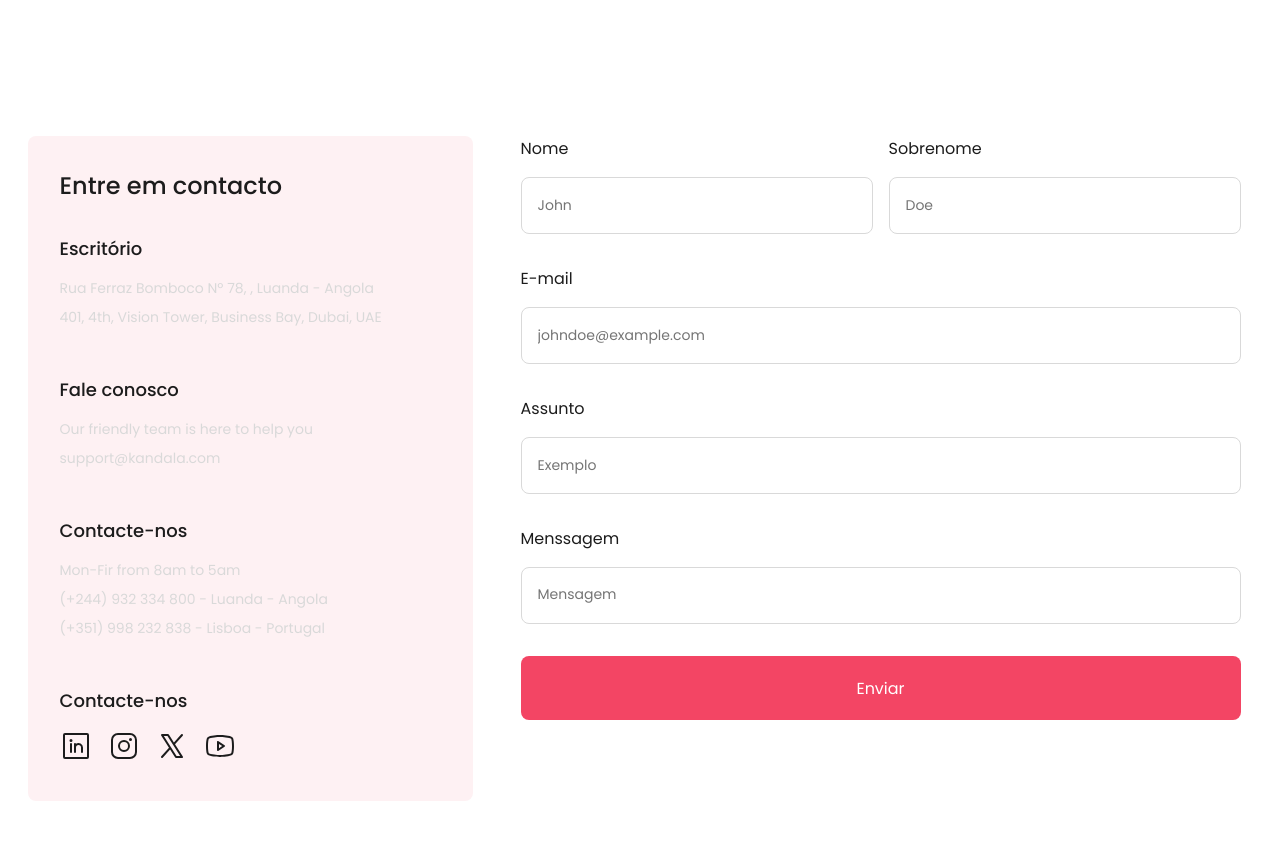
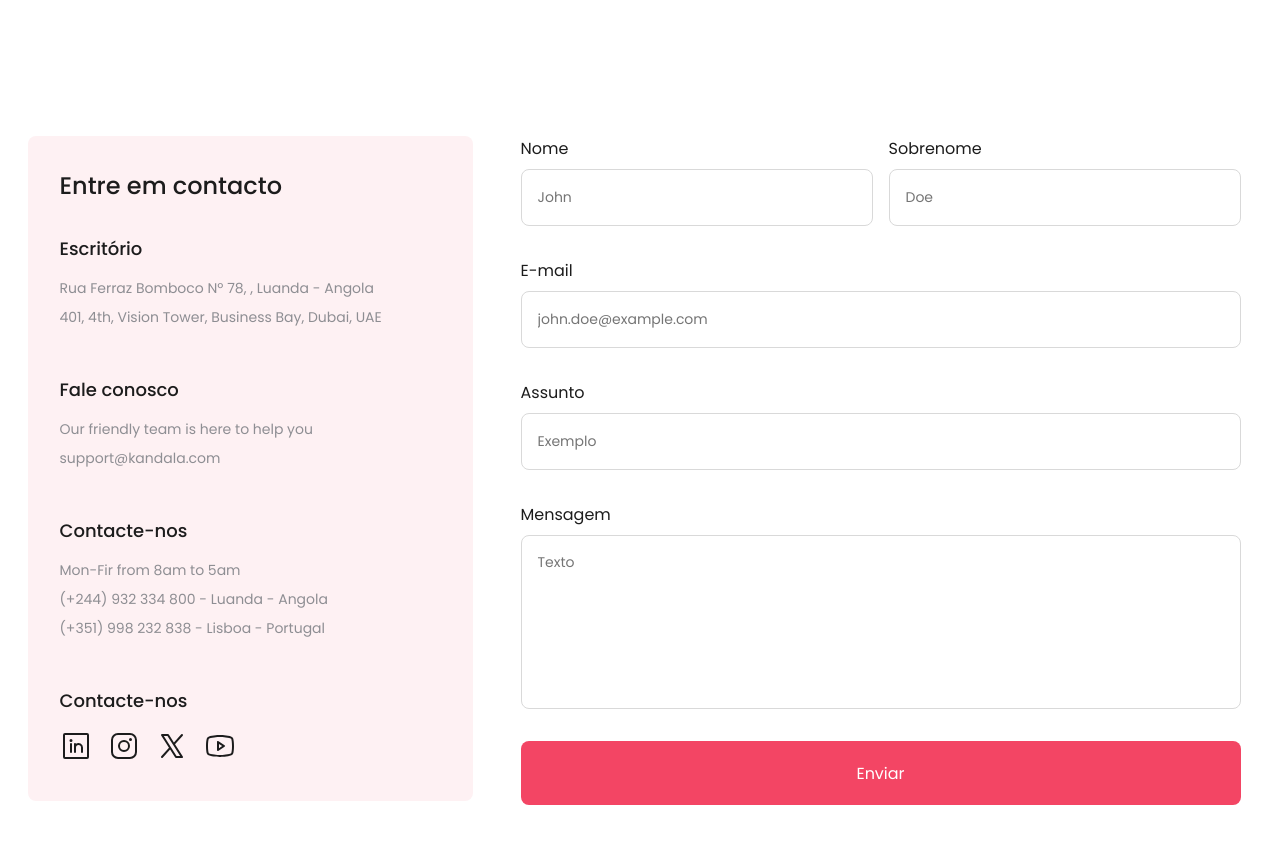
Before and after one commit to liets0n/kandala, a Next.js app: page / in a window 1280 px wide. Shown: the part 7861-8705 px from the top of the page. Built offline with nearby package versions, Linux system fonts and the light colour scheme.

Commit message:
refactor: some improvements in the contacts section

```diff
--- a/src/components/Contact/index.tsx
+++ b/src/components/Contact/index.tsx
@@ -121,7 +121,7 @@ function Contact() {
             type='email'
             name='email'
             id='email'
-            placeholder='johndoe@example.com'
+            placeholder='john.doe@example.com'
             className={styles['wrapper__input']}
           />
         </div>
@@ -142,14 +142,14 @@ function Contact() {
 
         <div className={styles['form__wrapper']}>
           <label htmlFor='message' className={styles['wrapper__label']}>
-            Menssagem
+            Mensagem
           </label>
 
           <textarea
             name='message'
             id='message'
-            placeholder='Mensagem'
-            className={styles['wrapper__input']}
+            placeholder='Texto'
+            className={`${styles['wrapper__input']} ${styles['wrapper__input--textarea']}`}
           />
         </div>
 
--- a/src/components/Contact/styles.module.scss
+++ b/src/components/Contact/styles.module.scss
@@ -34,7 +34,7 @@
       margin-top: 1rem;
 
       .context__address {
-        color: $gray-100;
+        color: $gray-200;
         font-size: 0.875rem;
       }
     }
@@ -56,7 +56,7 @@
 
       .email__text,
       .email__address {
-        color: $gray-100;
+        color: $gray-200;
         font-size: 0.875rem;
       }
     }
@@ -78,7 +78,7 @@
 
       .context__text,
       .context__phone {
-        color: $gray-100;
+        color: $gray-200;
         font-size: 0.875rem;
       }
     }
@@ -130,7 +130,7 @@
     display: flex;
     flex-direction: column;
     width: 100%;
-    gap: 1rem;
+    gap: 0.5rem;
 
     .wrapper__label {
       font-family: 500;
@@ -144,10 +144,13 @@
       padding: 1rem;
       font-size: 0.875rem;
     }
+
+    .wrapper__input--textarea {
+      height: 10.9rem;
+    }
   }
 
   textarea {
-    height: 14.25rem;
     resize: none;
   }
 
```
